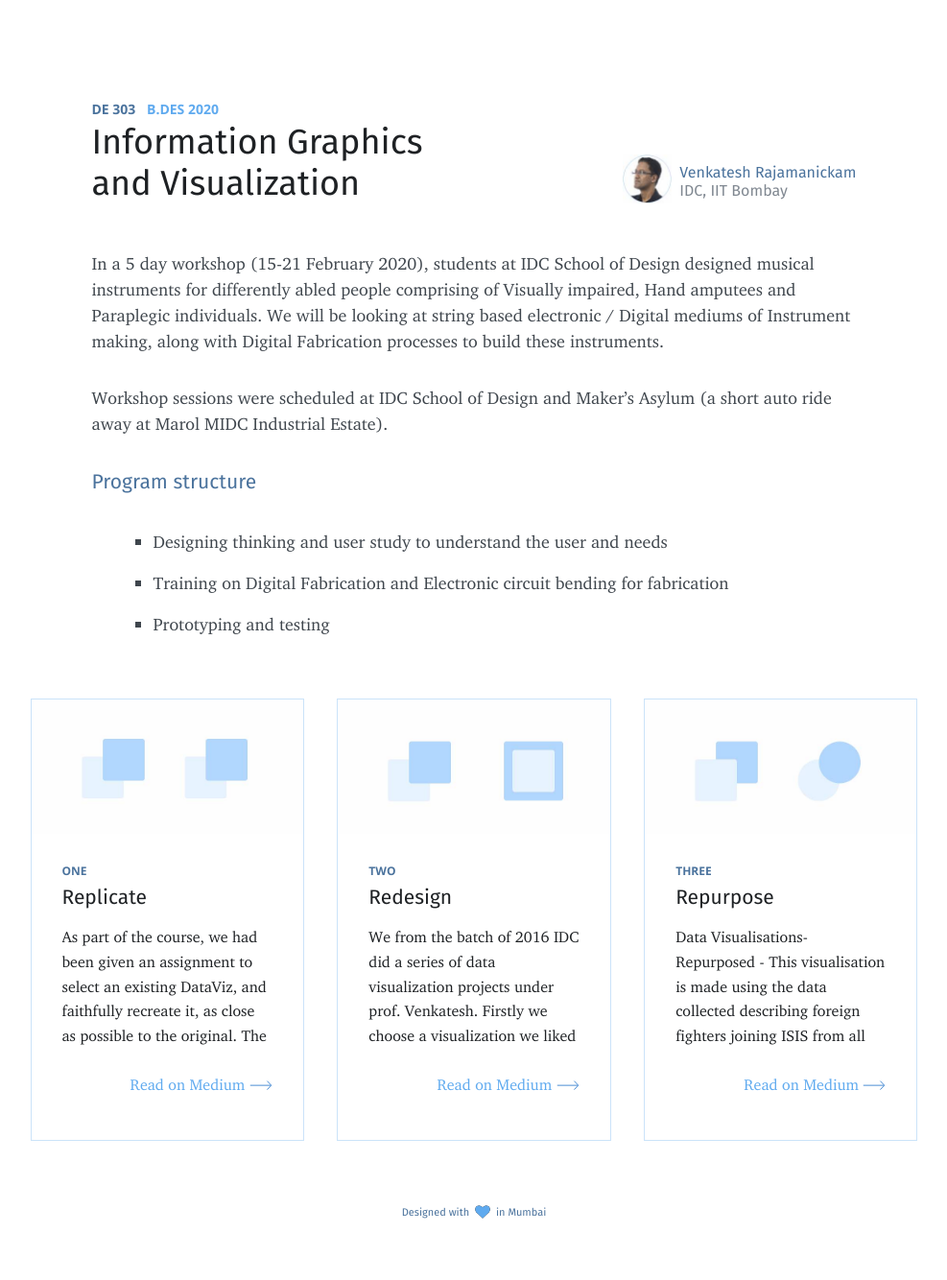
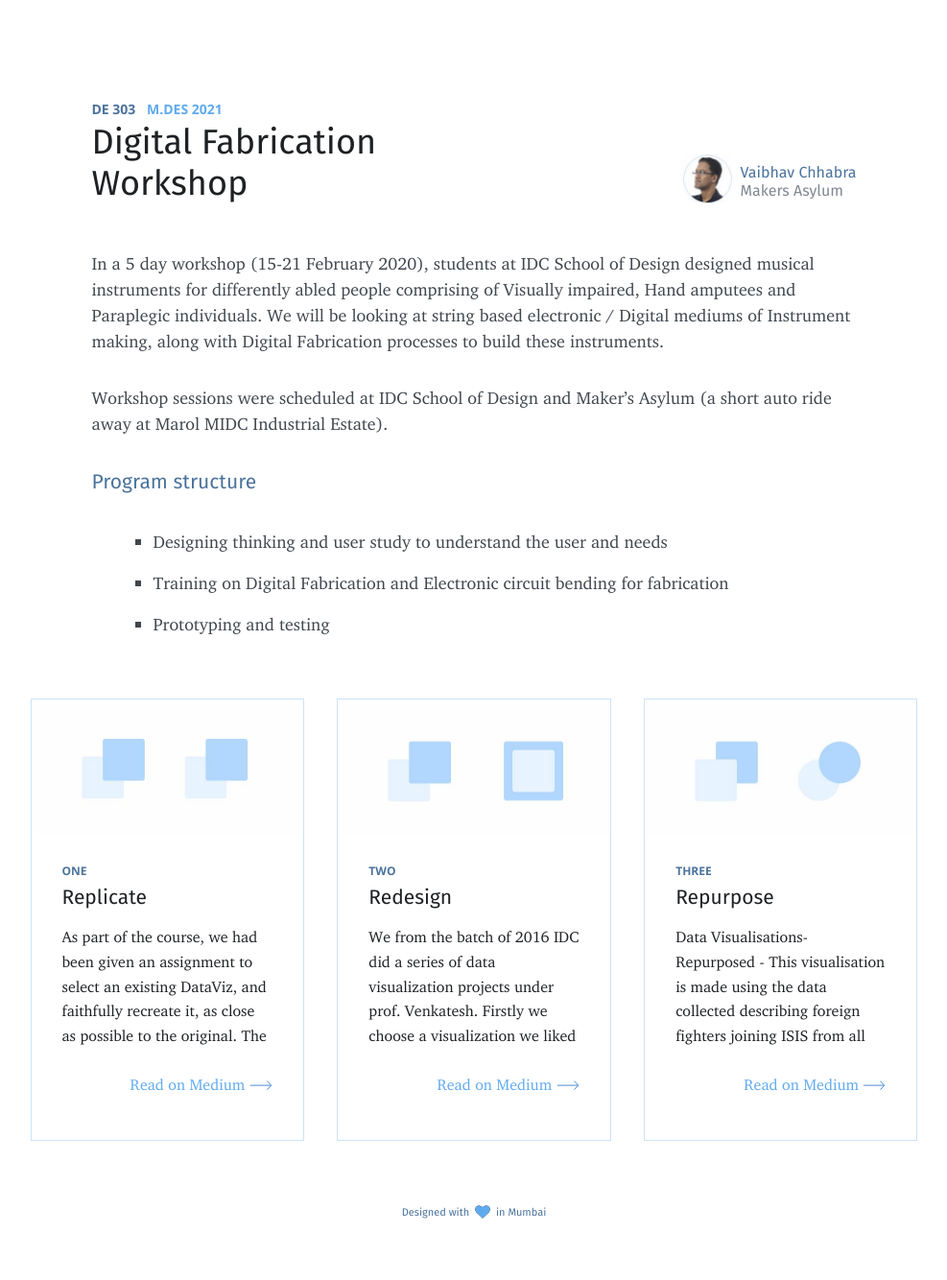
Before and after one commit to amitjenaiitbm/ma-dfworkshop, a Jekyll site: the page built from index.md, in a window 1280 px wide. Shown: the whole page at 96% size, without its empty margins (146-1133 px from the left). Built offline with Jekyll 4.4.1, drawn with Linux system fonts in a browser that asks for light colours; nearby versions of some CDN libraries.

Commit message:
Update home.html

```diff
--- a/_layouts/home.html
+++ b/_layouts/home.html
@@ -11,16 +11,16 @@ layout: default
 <div class="container-text heading-flex">
     <div class="heading fs">
         <div class="tagline">
-            <div class="os label">DE 303 <span>B.DES 2020</span></div>
-            Information Graphics<br>
-            and Visualization
+            <div class="os label">DE 303 <span>M.Des 2021</span></div>
+            Digital Fabrication<br>
+            Workshop
         </div>
     </div>
     <div class="prof fs">
         <div class="img">
             <img src="{{site.baseurl}}img/venkat.jpg" alt="">
         </div>
-        <div class="name">Venkatesh Rajamanickam<br><span>IDC, IIT Bombay</span></div>
+        <div class="name">Vaibhav Chhabra<br><span>Makers Asylum</span></div>
     </div>
 </div>
 
```
